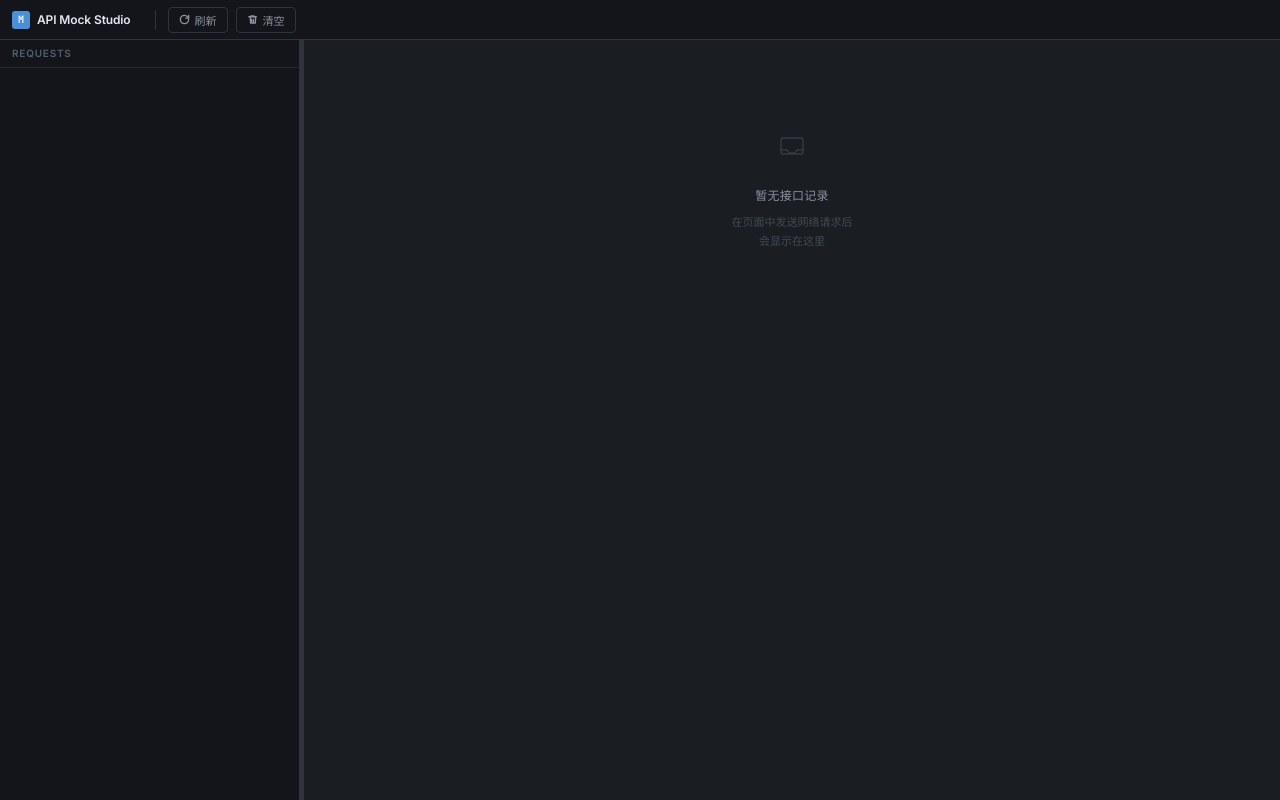
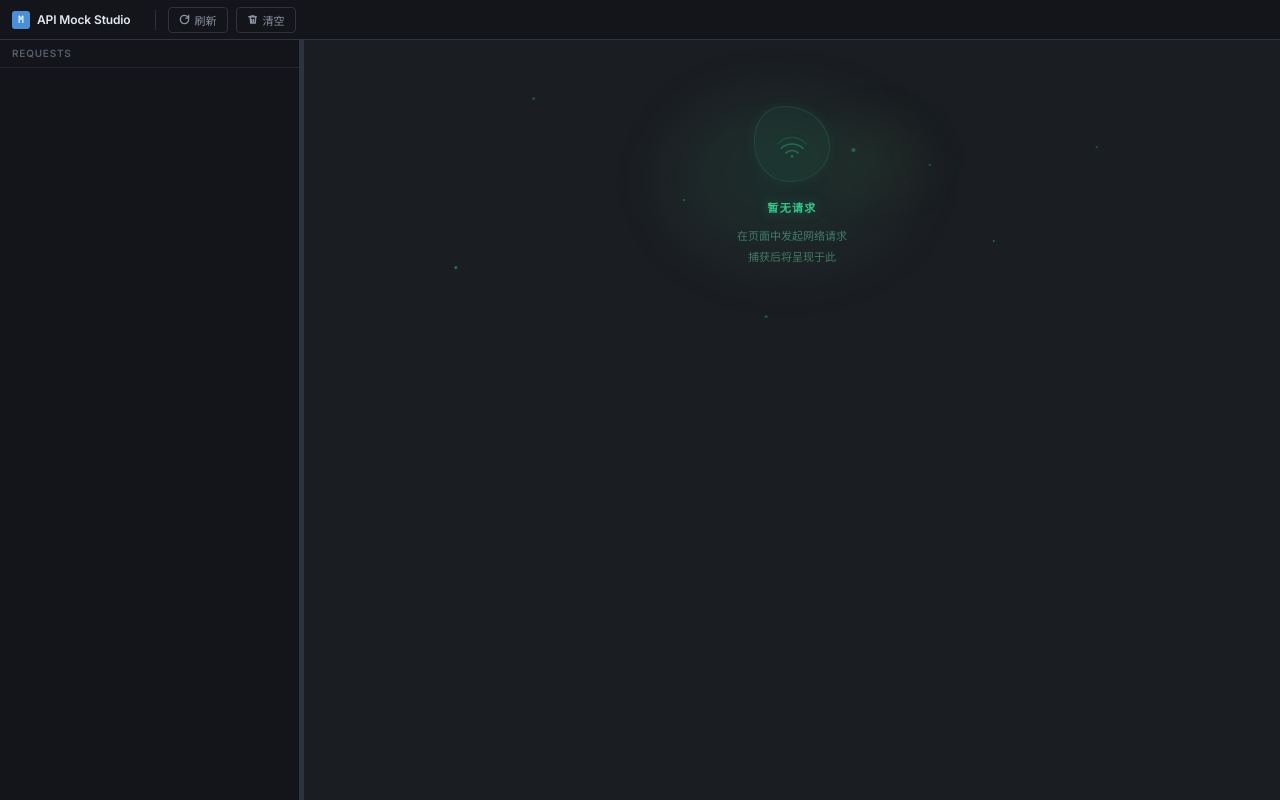
Before and after one commit to dramxia/internal-dev-toolkit, a browser extension: page devtools/panel.html in a window 1280 px wide. Drawn offline with Linux system fonts and the light colour scheme.

Commit message:
style: 彻底重构 empty-state 样式，融入 sage/mint 荧光生态感设计

```diff
--- a/devtools/panel.html
+++ b/devtools/panel.html
@@ -329,8 +329,22 @@
     #content { min-height: 100%; }
 
     /* ────────────────────────────────────────
-       EMPTY STATE
+       EMPTY STATE  ·  bioluminescent deep-field
+       sage/mint palette · dark adaptation
     ──────────────────────────────────────── */
+
+    :root {
+      --sage-400:       #6DA661;
+      --sage-500:       #4A8C3F;
+      --mint-300:       #6DDCB0;
+      --mint-400:       #34C98A;
+      --es-mint-glow:   rgba(52, 201, 138, 0.18);
+      --es-mint-stroke: rgba(52, 201, 138, 0.42);
+      --es-mint-bright: #34C98A;
+      --es-sage-text:   #6DDCB0;
+    }
+
+
     .empty-state {
       height: 100%;
       min-height: 300px;
@@ -338,27 +352,149 @@
       flex-direction: column;
       align-items: center;
       justify-content: center;
-      gap: 8px;
-      padding: 48px;
+      gap: 0;
+      padding: 48px 32px;
+      position: relative;
+      isolation: isolate;
+      overflow: hidden;
     }
+
+
+    .empty-state::before {
+      content: '';
+      position: absolute;
+      width: 260px;
+      height: 180px;
+      top: 50%;
+      left: 50%;
+      transform: translate(-50%, -52%);
+      border-radius: 62% 38% 55% 45% / 48% 54% 46% 52%;
+      background: radial-gradient(ellipse at 45% 40%,
+        rgba(52, 201, 138, 0.11) 0%,
+        rgba(109, 218, 176, 0.05) 55%,
+        transparent 80%);
+      filter: blur(28px);
+      pointer-events: none;
+      animation: es-blob-morph 9s ease-in-out infinite alternate;
+    }
+
+
+    .empty-state::after {
+      content: '';
+      position: absolute;
+      width: 140px;
+      height: 100px;
+      top: 38%;
+      left: 58%;
+      transform: translate(-50%, -50%);
+      border-radius: 45% 55% 38% 62% / 55% 42% 58% 45%;
+      background: radial-gradient(ellipse at 55% 55%,
+        rgba(74, 140, 63, 0.08) 0%,
+        transparent 72%);
+      filter: blur(20px);
+      pointer-events: none;
+      animation: es-blob-morph 13s ease-in-out infinite alternate-reverse;
+    }
+
+    @keyframes es-blob-morph {
+      0%   { border-radius: 62% 38% 55% 45% / 48% 54% 46% 52%; }
+      33%  { border-radius: 50% 50% 40% 60% / 60% 40% 55% 45%; }
+      66%  { border-radius: 38% 62% 52% 48% / 45% 55% 48% 52%; }
+      100% { border-radius: 55% 45% 60% 40% / 52% 48% 45% 55%; }
+    }
+
+
+    .es-particles {
+      position: absolute;
+      inset: 0;
+      pointer-events: none;
+      overflow: hidden;
+    }
+    .es-p {
+      position: absolute;
+      border-radius: 50%;
+      background: var(--es-mint-bright);
+      opacity: 0;
+      animation: es-float linear infinite;
+    }
+    .es-p:nth-child(1)  { width:3px; height:3px; left:22%; animation-duration:6.8s; animation-delay:0s;    }
+    .es-p:nth-child(2)  { width:2px; height:2px; left:38%; animation-duration:8.2s; animation-delay:1.4s;  }
+    .es-p:nth-child(3)  { width:4px; height:4px; left:55%; animation-duration:7.4s; animation-delay:0.7s;  }
+    .es-p:nth-child(4)  { width:2px; height:2px; left:70%; animation-duration:9.1s; animation-delay:2.1s;  }
+    .es-p:nth-child(5)  { width:3px; height:3px; left:15%; animation-duration:6.3s; animation-delay:3.5s;  }
+    .es-p:nth-child(6)  { width:2px; height:2px; left:80%; animation-duration:7.9s; animation-delay:0.3s;  }
+    .es-p:nth-child(7)  { width:3px; height:3px; left:47%; animation-duration:8.6s; animation-delay:4.2s;  }
+    .es-p:nth-child(8)  { width:2px; height:2px; left:63%; animation-duration:5.9s; animation-delay:1.8s;  }
+    @keyframes es-float {
+      0%   { bottom: -10px; opacity: 0;    transform: translateX(0); }
+      15%  {                opacity: 0.55; }
+      80%  {                opacity: 0.3;  }
+      100% { bottom: 110%;  opacity: 0;    transform: translateX(18px); }
+    }
+
+
     .empty-state-icon {
-      color: var(--text-tertiary);
-      opacity: 0.45;
-      margin-bottom: 12px;
+      position: relative;
+      z-index: 1;
+      width: 64px;
+      height: 64px;
+      margin-bottom: 24px;
+      flex-shrink: 0;
+      display: flex;
+      align-items: center;
+      justify-content: center;
     }
+
+
+    .empty-state-icon::before {
+      content: '';
+      position: absolute;
+      inset: -6px;
+      border-radius: 42% 58% 54% 46% / 50% 44% 56% 50%;
+      background: rgba(52, 201, 138, 0.06);
+      border: 1px solid rgba(52, 201, 138, 0.14);
+      animation: es-blob-morph 7s ease-in-out infinite alternate,
+                 es-pulse 4s ease-in-out infinite;
+    }
+    @keyframes es-pulse {
+      0%, 100% { box-shadow: 0 0 0   0   rgba(52,201,138,0);    }
+      50%       { box-shadow: 0 0 22px 4px rgba(52,201,138,0.12); }
+    }
+
+
+    .empty-state-icon svg {
+      position: relative;
+      z-index: 1;
+      color: var(--es-mint-stroke);
+      filter: drop-shadow(0 0 5px rgba(52, 201, 138, 0.28));
+      animation: es-breathe 4s ease-in-out infinite;
+    }
+    @keyframes es-breathe {
+      0%, 100% { opacity: 0.75; transform: scale(1);    }
+      50%       { opacity: 1;   transform: scale(1.07); }
+    }
+
+
     .empty-title {
-      font-size: 12px;
-      font-weight: 500;
-      color: var(--text-secondary);
-      letter-spacing: 0.02em;
+      position: relative;
+      z-index: 1;
+      font-size: 11px;
+      font-weight: 600;
+      color: var(--es-mint-bright);
+      letter-spacing: 0.12em;
+      text-transform: uppercase;
+      margin-bottom: 10px;
+      text-shadow: 0 0 12px rgba(52,201,138,0.35);
     }
     .empty-hint {
+      position: relative;
+      z-index: 1;
       font-size: 11px;
-      color: var(--text-tertiary);
+      color: var(--es-sage-text);
       text-align: center;
       max-width: 180px;
-      line-height: 1.7;
-      opacity: 0.7;
+      line-height: 1.9;
+      opacity: 0.48;
     }
 
     /* ────────────────────────────────────────
@@ -913,14 +1049,26 @@
     <main class="main">
       <div id="content">
         <div class="empty-state">
+          <div class="es-particles">
+            <span class="es-p"></span>
+            <span class="es-p"></span>
+            <span class="es-p"></span>
+            <span class="es-p"></span>
+            <span class="es-p"></span>
+            <span class="es-p"></span>
+            <span class="es-p"></span>
+            <span class="es-p"></span>
+          </div>
           <div class="empty-state-icon">
-            <svg width="32" height="32" viewBox="0 0 32 32" fill="none" stroke="currentColor" stroke-width="1.4" stroke-linecap="round" stroke-linejoin="round">
-              <rect x="5" y="8" width="22" height="16" rx="2"/>
-              <path d="M5 20h6l2 3h6l2-3h6" stroke-linejoin="round"/>
+            <svg width="30" height="30" viewBox="0 0 28 28" fill="none" stroke="currentColor" stroke-width="1.4" stroke-linecap="round" stroke-linejoin="round">
+              <path d="M4 18c2.7-2.7 6.3-4 10-4s7.3 1.3 10 4"/>
+              <path d="M8.5 22c1.5-1.5 3.5-2.2 5.5-2.2s4 .7 5.5 2.2"/>
+              <circle cx="14" cy="25" r="1.2" fill="currentColor" stroke="none"/>
+              <path d="M1 14C5 10 9.3 8 14 8s9 2 13 6" opacity="0.4"/>
             </svg>
           </div>
-          <div class="empty-title">暂无接口记录</div>
-          <div class="empty-hint">在页面中发送网络请求后<br>会显示在这里</div>
+          <div class="empty-title">暂无请求</div>
+          <div class="empty-hint">在页面中发起网络请求<br>捕获后将呈现于此</div>
         </div>
       </div>
     </main>
```
